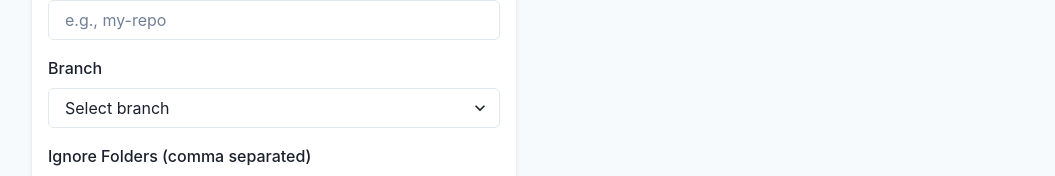
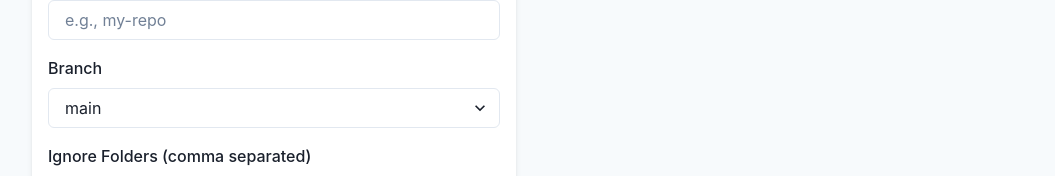
Before and after one commit to Pranjalya/gitrepo-llm, a React (Create React App) app in the folder github-to-markdown/: page / in a window 1280 px wide. Shown: the part 374-550 px from the top of the page, without its empty margins (112-1167 px from the left). Built offline with nearby package versions, Linux system fonts and the light colour scheme.

Commit message:
:wolf: fix reponame extraction logic

```diff
--- a/github-to-markdown/src/components/InputForm.js
+++ b/github-to-markdown/src/components/InputForm.js
@@ -25,10 +25,11 @@ const InputForm = ({ onSubmit, onDownload, loading, mdContent, isDownloadEnabled
 
   const parseRepoUrl = (url) => {
     try {
+      url = url.replace("https://", "")
       const urlParts = url.split('/');
-      const owner = urlParts[3];
-      const repoName = urlParts[4].replace('.git', '');
-      const branch = urlParts.length > 7 ? urlParts[6] : 'main';
+      const owner = urlParts[1];
+      const repoName =  urlParts[2].endsWith('.git') ? urlParts[2].replace('.git', '') : urlParts[2];
+      const branch = urlParts.length > 5 ? urlParts[4] : 'main';
 
       setOwner(owner);
       setRepoName(repoName);
@@ -161,7 +162,7 @@ const InputForm = ({ onSubmit, onDownload, loading, mdContent, isDownloadEnabled
             <Select
               value={branch}
               onChange={(e) => setBranch(e.target.value)}
-              placeholder="Select branch"
+              placeholder="main"
             >
               {availableBranches.map((branchName) => (
                 <option key={branchName} value={branchName}>
```
